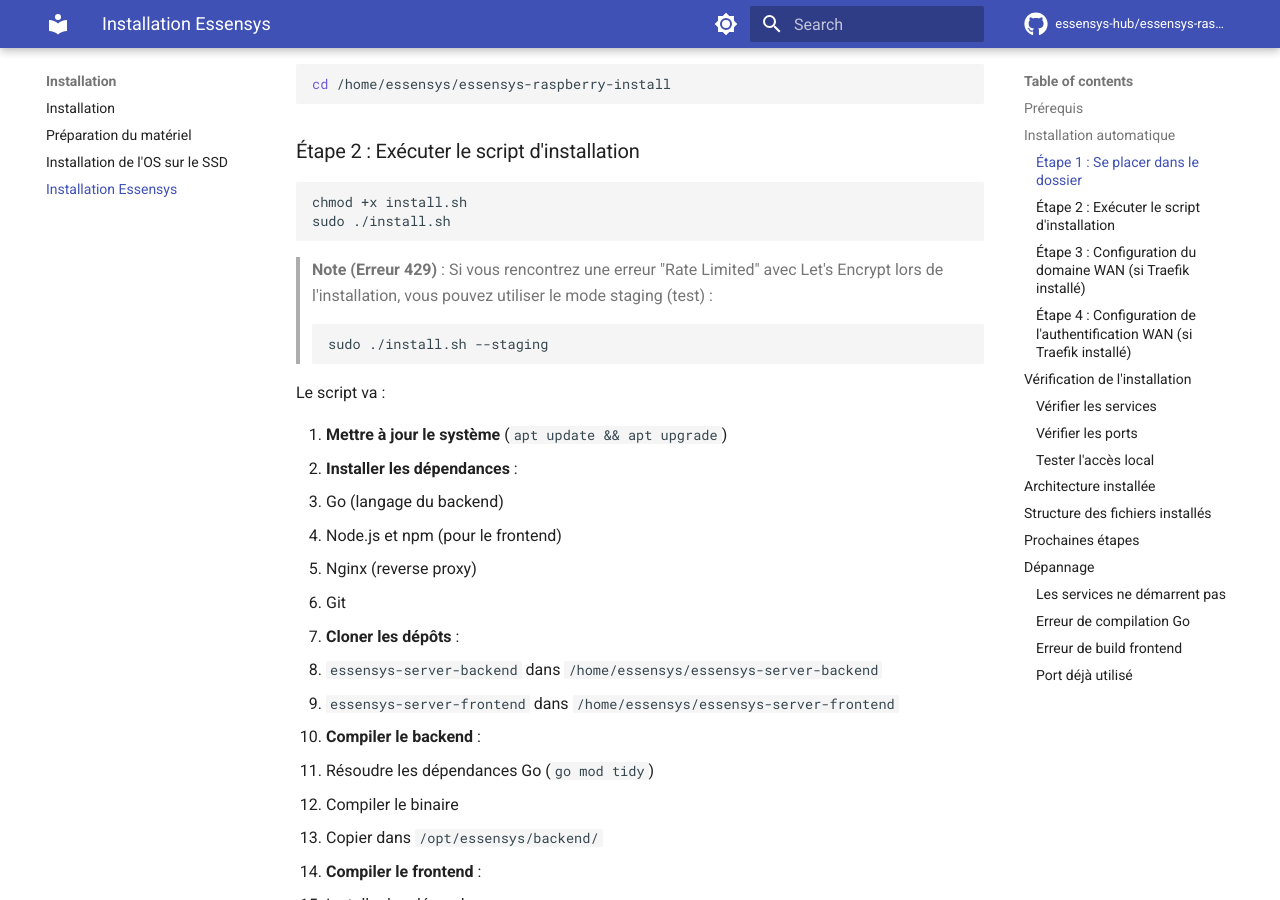
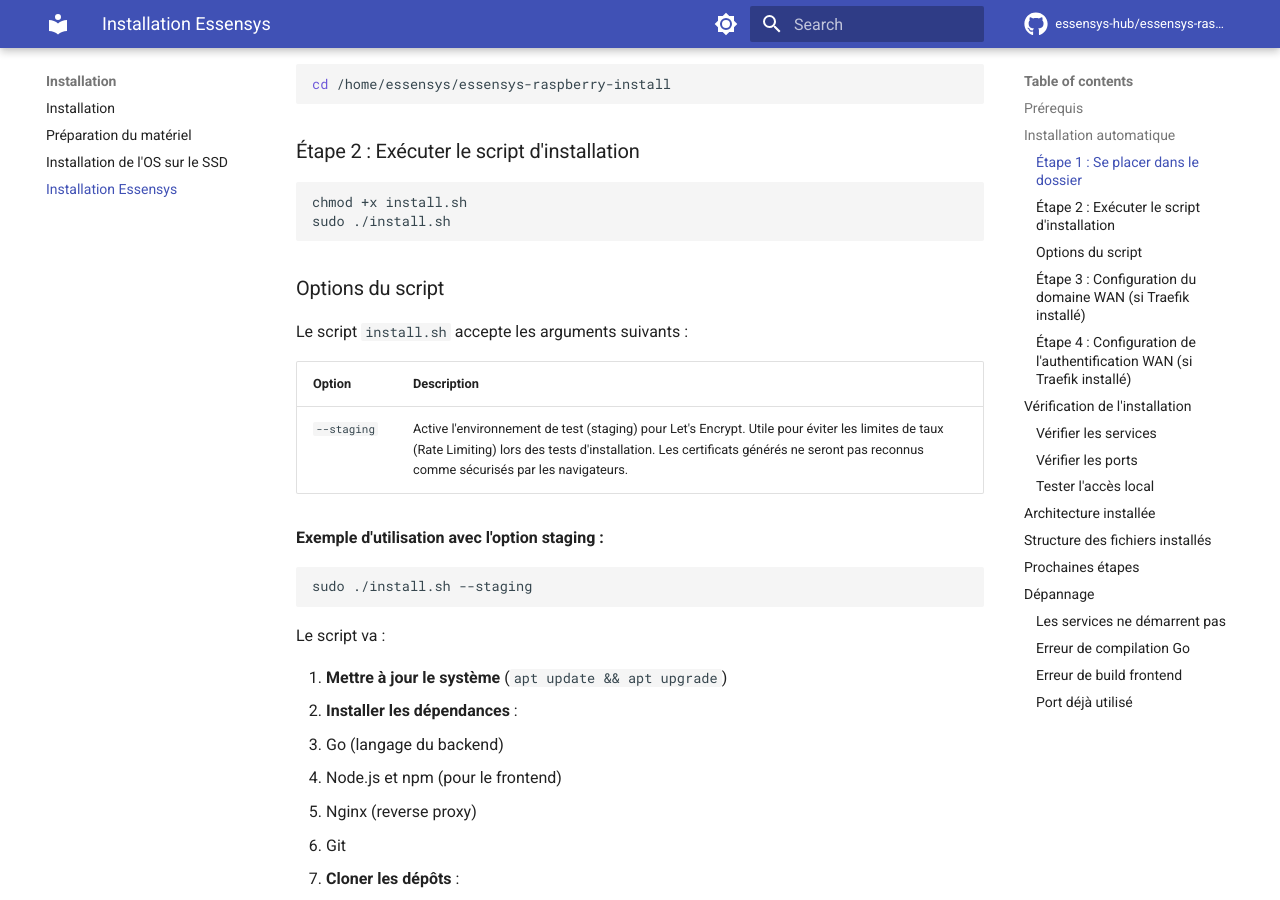
Before and after one commit to essensys-hub/essensys-raspberry-install, an MkDocs documentation site: the page built from docs/installation/essensys-installation.md, in a window 1280 px wide and 900 px high, scrolled down 577 px. Built offline with MkDocs 1.6.1 and Material for MkDocs 9.7.7, drawn with Linux system fonts in a browser that asks for light colours; comment, search, counter and statistics services are not loaded; the version menu is left out.

Commit message:
Document install.sh command line options

````diff
--- a/docs/installation/essensys-installation.md
+++ b/docs/installation/essensys-installation.md
@@ -25,10 +25,20 @@ chmod +x install.sh
 sudo ./install.sh
 ```
 
-> **Note (Erreur 429)** : Si vous rencontrez une erreur "Rate Limited" avec Let's Encrypt lors de l'installation, vous pouvez utiliser le mode staging (test) :
-> ```bash
-> sudo ./install.sh --staging
-> ```
+### Options du script
+
+Le script `install.sh` accepte les arguments suivants :
+
+| Option | Description |
+| :--- | :--- |
+| `--staging` | Active l'environnement de test (staging) pour Let's Encrypt. Utile pour éviter les limites de taux (Rate Limiting) lors des tests d'installation. Les certificats générés ne seront pas reconnus comme sécurisés par les navigateurs. |
+
+**Exemple d'utilisation avec l'option staging :**
+
+```bash
+sudo ./install.sh --staging
+```
+
 
 Le script va :
 
````
